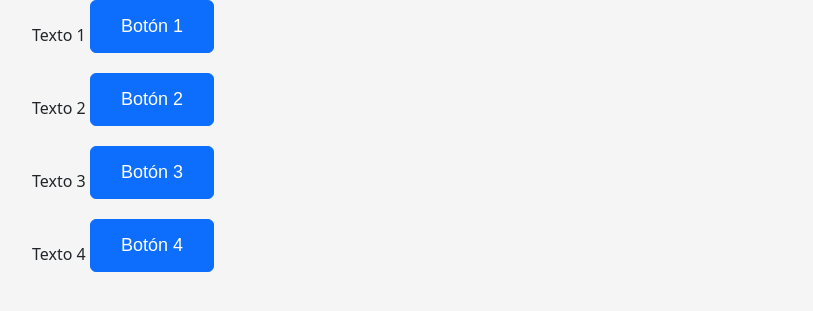
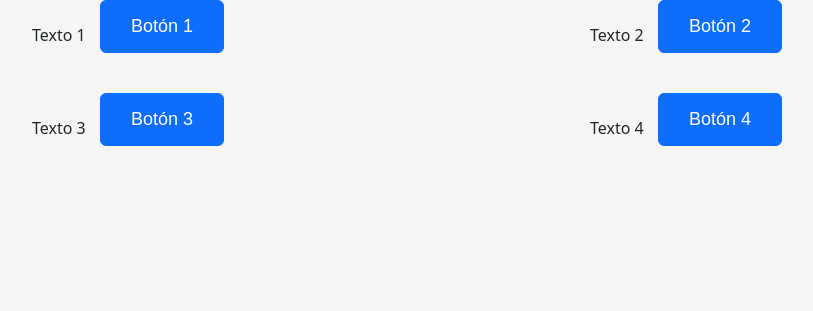
Before and after one commit to Martin-MP/autohosting, a PHP site: page /html/prueba.php in a window 1280 px wide. Shown: the top 311 px of the page, without its empty margins (50-863 px from the left). Run offline with PHP 8.4, Linux system fonts and the light colour scheme.

Commit message:
comunista

```diff
--- a/CSS/indice.css
+++ b/CSS/indice.css
@@ -69,3 +69,23 @@ h1 {
 .menosmargin {
   margin-top: 0px;
 }
+.list-container {
+  display: flex;
+  flex-direction: row;
+  flex-wrap: wrap;
+  justify-content: flex-start;
+}
+
+.list-item {
+  flex-basis: 50%;
+  margin-bottom: 20px;
+}
+
+.list-item-text {
+  display: inline-block;
+  margin-right: 10px;
+}
+
+.list-item-button {
+  display: inline-block;
+}
```
